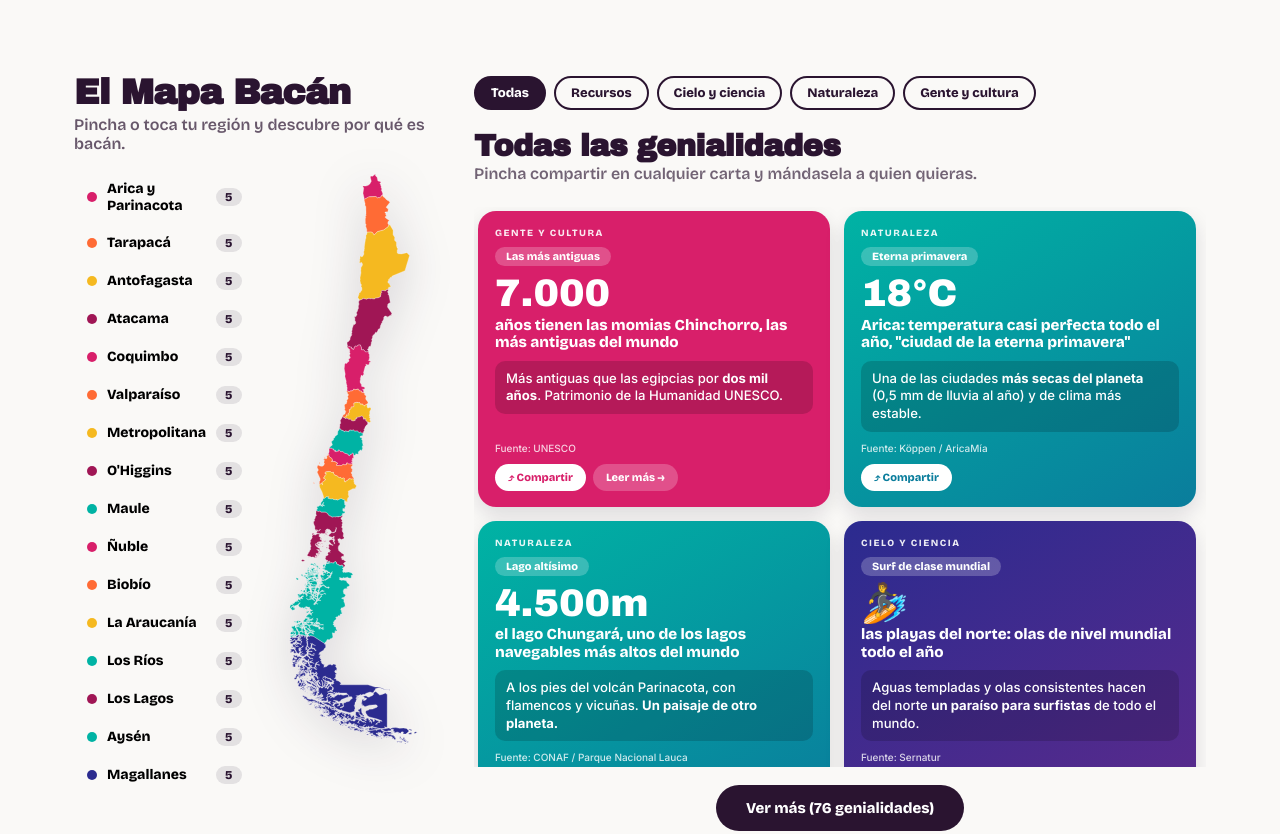
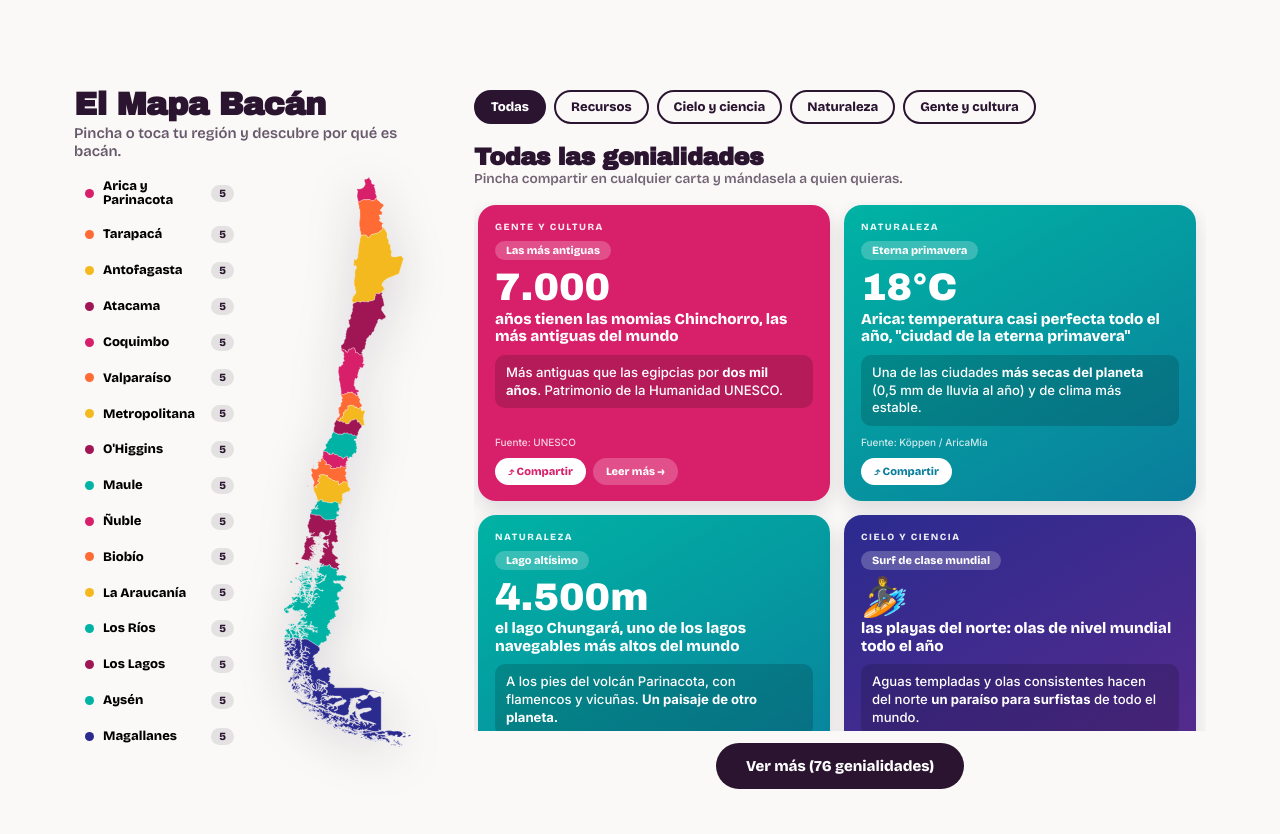
Before and after one commit to CHEMAXE/somosbacanes, a plain HTML site: page index.html in a window 1280 px wide. Shown: the part 1220-2054 px from the top of the page. Drawn offline with nearby package versions, Linux system fonts and the light colour scheme.

Commit message:
Add files via upload

```diff
--- a/index.html
+++ b/index.html
@@ -60,9 +60,12 @@
 
   /* ===== SECCIÓN MAPA ===== */
   .mapa-sec{max-width:1180px;margin:0 auto;padding:70px 24px 30px;display:grid;grid-template-columns:minmax(260px,360px) 1fr;gap:40px;align-items:start}
+  @media(min-width:1101px){
+    .mapa-sec{min-height:100vh;padding:84px 24px 24px;align-content:center}
+  }
   .mapa-box{position:sticky;top:80px}
-  .mapa-box h2{font-size:clamp(1.5rem,3.5vw,2.2rem);margin-bottom:6px}
-  .mapa-box p{font-family:'Bricolage Grotesque',sans-serif;font-weight:600;opacity:.7;margin-bottom:18px;font-size:1rem}
+  .mapa-box h2{font-size:clamp(1.4rem,3vw,2rem);margin-bottom:4px}
+  .mapa-box p{font-family:'Bricolage Grotesque',sans-serif;font-weight:600;opacity:.7;margin-bottom:14px;font-size:.92rem}
   svg.chile{width:100%;height:auto;max-height:72vh;display:block;margin:0 auto;filter:drop-shadow(0 10px 24px rgba(26,18,48,.18))}
   svg.chile path{cursor:pointer;transition:opacity .2s,transform .15s;transform-origin:center}
   svg.chile path:hover{opacity:1!important}
@@ -73,20 +76,20 @@
   .reset-btn:hover{transform:scale(1.05);background:var(--magenta)}
 
   /* lista de regiones bajo el mapa */
-  .map-layout{position:relative;display:grid;grid-template-columns:1fr 1fr;gap:20px;align-items:start;margin-top:18px}
-  .map-col{display:flex;justify-content:center}
+  .map-layout{position:relative;display:grid;grid-template-columns:1fr 1fr;gap:18px;align-items:stretch;margin-top:14px}
+  .map-col{display:flex;justify-content:center;align-items:flex-start}
   .connector-layer{position:absolute;inset:0;width:100%;height:100%;pointer-events:none;z-index:5;overflow:visible}
   .connector-layer line{stroke:var(--magenta);stroke-width:2;stroke-dasharray:4 3;opacity:0;transition:opacity .2s}
   .connector-layer line.show{opacity:.9}
   .connector-layer circle{fill:var(--magenta);opacity:0;transition:opacity .2s}
   .connector-layer circle.show{opacity:1}
-  .reg-list{display:flex;flex-direction:column;gap:2px}
-  .reg-list .reg-item{display:flex;justify-content:space-between;align-items:center;gap:10px;padding:9px 13px;border-radius:10px;cursor:pointer;transition:background .15s;border:none;background:none;width:100%;text-align:left;font-family:'Bricolage Grotesque',sans-serif}
+  .reg-list{display:flex;flex-direction:column;gap:1px;justify-content:space-between;height:100%}
+  .reg-list .reg-item{display:flex;justify-content:space-between;align-items:center;gap:9px;padding:5px 11px;border-radius:9px;cursor:pointer;transition:background .15s;border:none;background:none;width:100%;text-align:left;font-family:'Bricolage Grotesque',sans-serif}
   .reg-list .reg-item:hover{background:rgba(200,29,119,.08)}
   .reg-list .reg-item.active{background:var(--magenta);color:#fff}
-  .reg-list .reg-item .dot{width:10px;height:10px;border-radius:50%;flex-shrink:0}
-  .reg-list .reg-item .rn{flex:1;font-weight:700;font-size:14px}
-  .reg-list .reg-item .rc{font-weight:800;font-size:12px;background:rgba(26,18,48,.1);padding:2px 9px;border-radius:100px;color:var(--tinta)}
+  .reg-list .reg-item .dot{width:9px;height:9px;border-radius:50%;flex-shrink:0}
+  .reg-list .reg-item .rn{flex:1;font-weight:700;font-size:13px;line-height:1.1}
+  .reg-list .reg-item .rc{font-weight:800;font-size:11px;background:rgba(26,18,48,.1);padding:2px 8px;border-radius:100px;color:var(--tinta)}
   .reg-list .reg-item.active .rc{background:rgba(255,255,255,.28);color:#fff}
 
   /* filtros de categoría */
@@ -96,13 +99,13 @@
   .cat-btn.active{background:var(--tinta);color:#fff}
 
   /* ===== MAZO ===== */
-  .deck-head{margin-bottom:24px}
-  .deck-head h3{font-size:clamp(1.3rem,3vw,1.9rem)}
-  .deck-head .small{font-family:'Bricolage Grotesque',sans-serif;font-weight:600;opacity:.65;margin-top:4px}
+  .deck-head{margin-bottom:14px}
+  .deck-head h3{font-size:clamp(1.1rem,2.2vw,1.5rem)}
+  .deck-head .small{font-family:'Bricolage Grotesque',sans-serif;font-weight:600;opacity:.65;margin-top:2px;font-size:.85rem}
   .deck{display:grid;grid-template-columns:repeat(2,1fr);gap:14px}
   /* En escritorio: el panel de cartas tiene altura limitada y scroll propio */
   @media(min-width:1101px){
-    .deck{max-height:560px;overflow-y:auto;padding:4px 10px 4px 4px;align-content:start}
+    .deck{max-height:calc(100vh - 270px);overflow-y:auto;padding:4px 10px 4px 4px;align-content:start}
     .deck::-webkit-scrollbar{width:8px}
     .deck::-webkit-scrollbar-track{background:rgba(42,20,48,.06);border-radius:100px}
     .deck::-webkit-scrollbar-thumb{background:rgba(42,20,48,.22);border-radius:100px}
@@ -128,7 +131,7 @@
   .c-natura{background:linear-gradient(150deg,var(--turquesa),#0a7d9c)}.c-natura .share{color:#0a7d9c}
   .c-gente{background:linear-gradient(150deg,var(--rosa),var(--magenta))}.c-gente .share{color:var(--magenta)}
   .empty{grid-column:1/-1;text-align:center;padding:50px 20px;font-family:'Bricolage Grotesque',sans-serif;font-weight:600;opacity:.6}
-  .more-wrap{text-align:center;margin-top:18px}
+  .more-wrap{text-align:center;margin-top:12px}
   .more-btn{font-family:'Bricolage Grotesque',sans-serif;font-weight:800;font-size:15px;cursor:pointer;background:var(--tinta);color:#fff;border:none;border-radius:100px;padding:14px 30px;transition:transform .2s,background .2s}
   .more-btn:hover{transform:scale(1.05);background:var(--magenta)}
   .more-btn.hidden{display:none}
```
